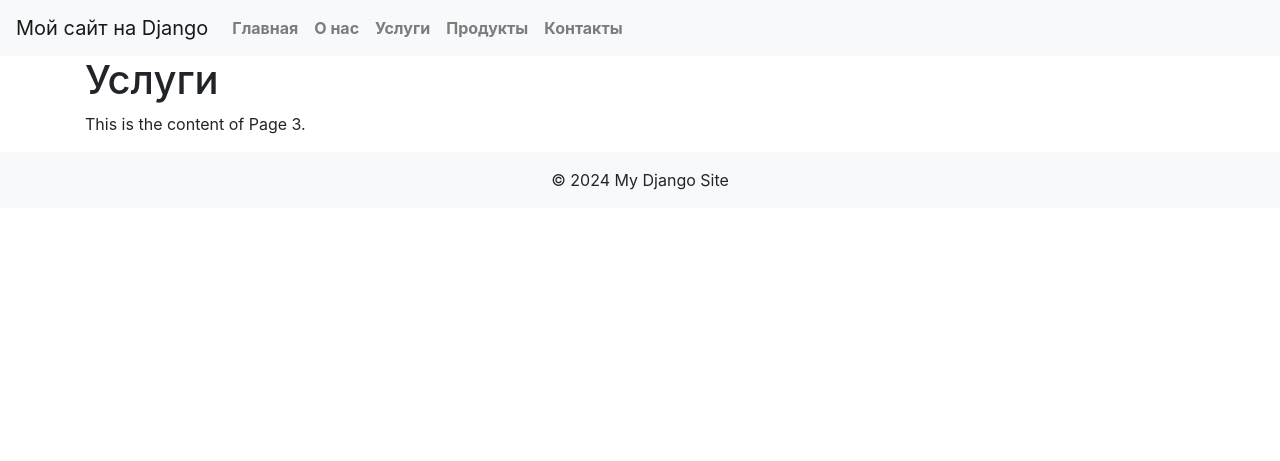
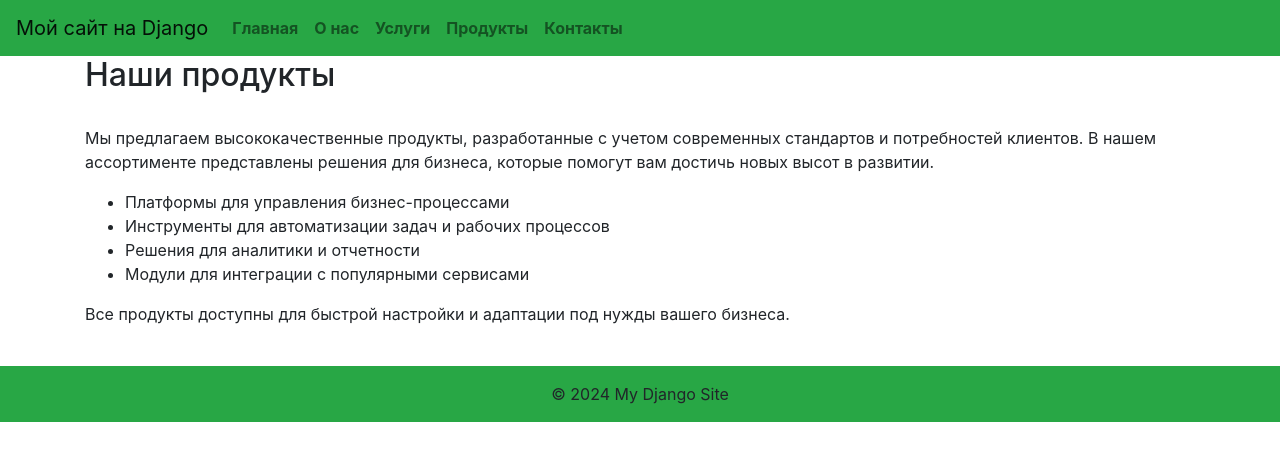
Before and after one commit to janisfs/DJ02-Django-homework, a Django app: page /products/ in a window 1280 px wide. Shown: the top 461 px of the page. Run offline with Django 5.2, Linux system fonts and the light colour scheme; some libraries are stand-ins or nearby versions.

Commit message:
add new code

```diff
--- a/django_app/myproject/templates/myproject/footer.html
+++ b/django_app/myproject/templates/myproject/footer.html
@@ -1,4 +1,4 @@
-<footer class="bg-light text-center text-lg-start">
+<footer class="bg-success text-center text-lg-start">
     <div class="text-center p-3">
         © 2024 My Django Site
     </div>
--- a/django_app/myproject/templates/myproject/menu.html
+++ b/django_app/myproject/templates/myproject/menu.html
@@ -1,4 +1,4 @@
-<nav class="navbar navbar-expand-lg navbar-light bg-light">
+<nav class="navbar navbar-expand-lg navbar-light bg-success">
     <a class="navbar-brand" href="{% url 'index' %}">Мой сайт на Django</a>
     <button class="navbar-toggler" type="button" data-toggle="collapse" data-target="#navbarNav"
             aria-controls="navbarNav" aria-expanded="false" aria-label="Toggle navigation">
--- a/django_app/myproject/templates/myproject/products.html
+++ b/django_app/myproject/templates/myproject/products.html
@@ -1,8 +1,21 @@
 {% extends 'myproject/base.html' %}
 
-{% block title %}Page 1{% endblock %}
+{% block title %}Продукты{% endblock %}
 
 {% block content %}
-    <h1>Продукты</h1>
-    <p>This is the content of Page 4.</p>
+
+    <h2>Наши продукты</h2>
+    <br>
+<p>Мы предлагаем высококачественные продукты, разработанные с учетом современных стандартов и
+    потребностей клиентов. В нашем ассортименте представлены решения для бизнеса, которые помогут вам достичь
+    новых высот в развитии.</p>
+<ul>
+    <li>Платформы для управления бизнес-процессами</li>
+    <li>Инструменты для автоматизации задач и рабочих процессов</li>
+    <li>Решения для аналитики и отчетности</li>
+    <li>Модули для интеграции с популярными сервисами</li>
+</ul>
+<p>Все продукты доступны для быстрой настройки и адаптации под нужды вашего бизнеса.</p>
+<br>
+
 {% endblock %}
--- a/django_app/myproject/templates/myproject/service.html
+++ b/django_app/myproject/templates/myproject/service.html
@@ -1,8 +1,18 @@
 {% extends 'myproject/base.html' %}
 
-{% block title %}Page 1{% endblock %}
+{% block title %}Услуги{% endblock %}
 
 {% block content %}
-    <h1>Услуги</h1>
-    <p>This is the content of Page 3.</p>
+<div class="container">
+    <h2>Наши услуги</h2>
+    <br>
+    <p>Мы предлагаем широкий спектр услуг для вашего бизнеса:</p>
+    <ul>
+        <li>Консультации по разработке ПО</li>
+        <li>Разработка веб-приложений</li>
+        <li>Поддержка и обслуживание ИТ-инфраструктуры</li>
+        <li>Кибербезопасность и защита данных</li>
+    </ul>
+    <br>
+</div>
 {% endblock %}
--- a/django_app/myproject/views.py
+++ b/django_app/myproject/views.py
@@ -10,10 +10,10 @@ def page1(request):
     return render(request, 'myproject/about.html')
 
 def page2(request):
-    return render(request, 'myproject/contacts.html')
+    return render(request, 'myproject/service.html')
 
 def page3(request):
-    return render(request, 'myproject/service.html')
+    return render(request, 'myproject/products.html')
 
 def page4(request):
-    return render(request, 'myproject/products.html')
+    return render(request, 'myproject/contacts.html')
```
Also changed, not shown: django_app/myproject/templates/myproject/about.html (+10 -3 lines), django_app/myproject/templates/myproject/contacts.html (+14 -3 lines), django_app/myproject/templates/myproject/index.html (+8 -2 lines).
